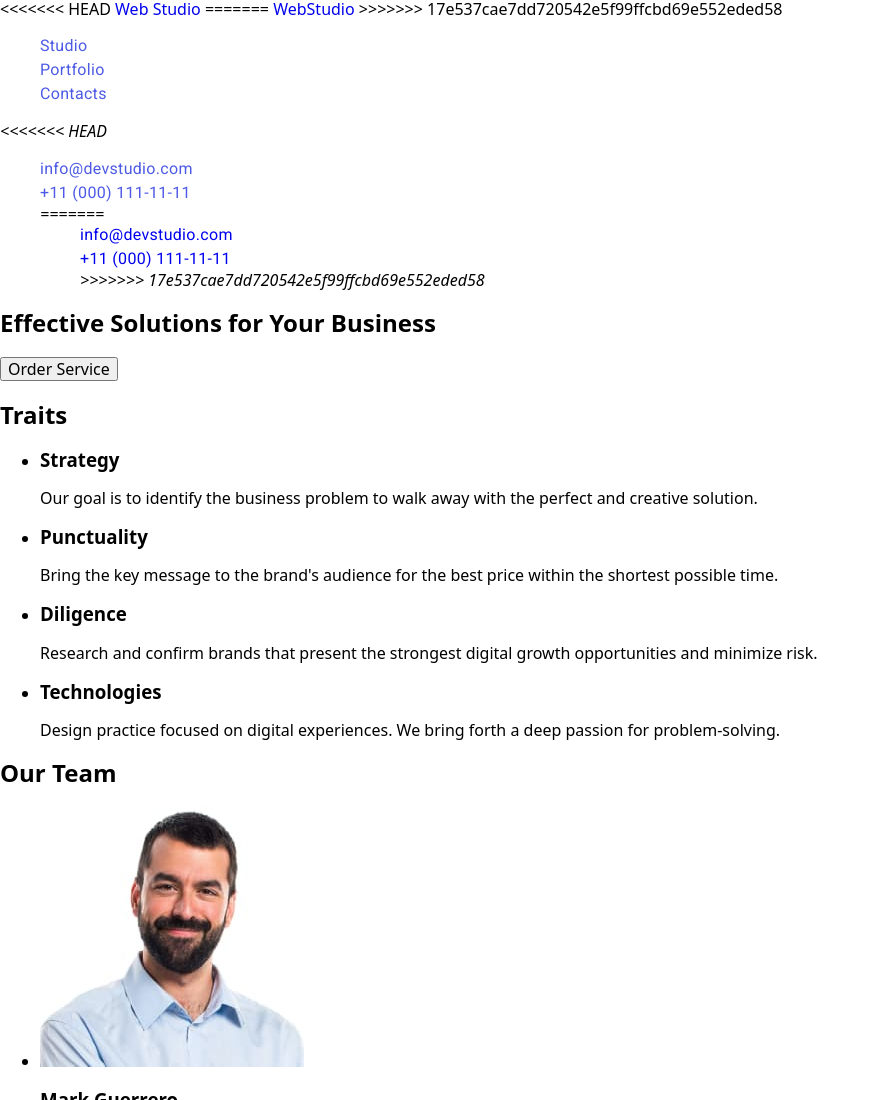
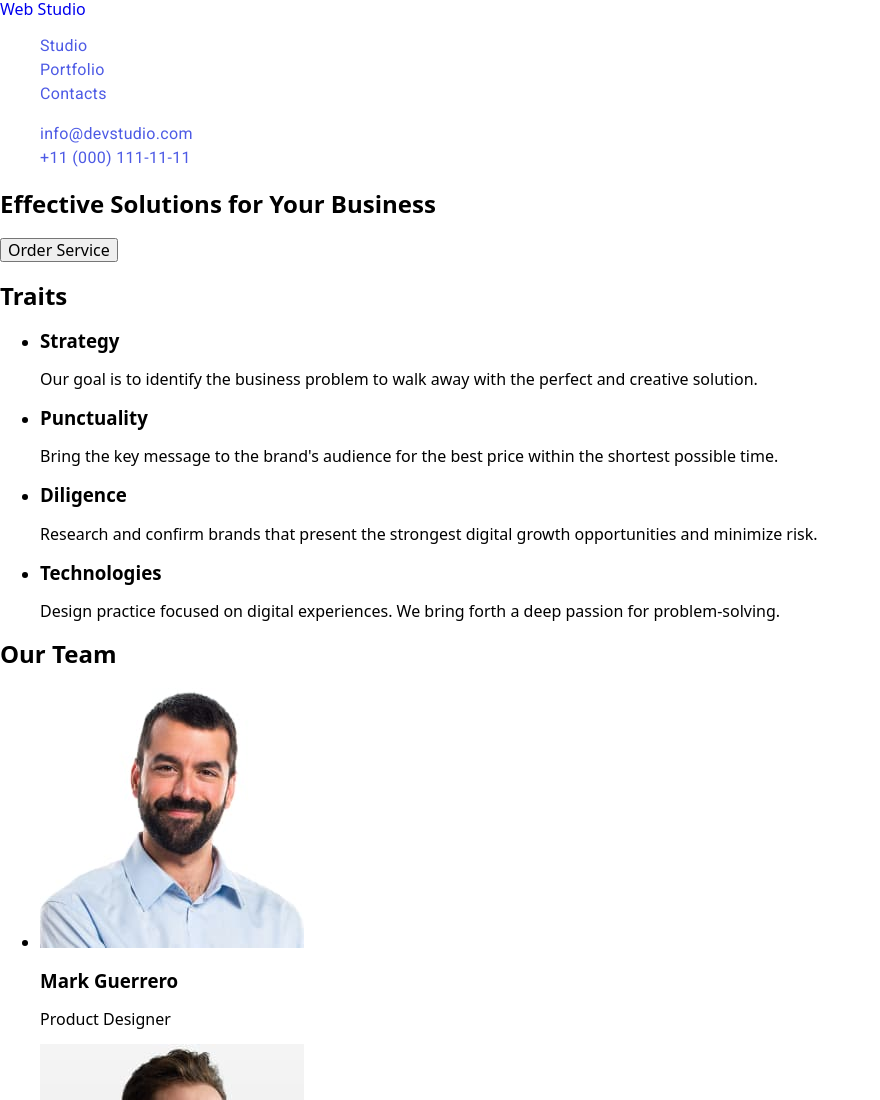
Before and after one commit to Lapik542/goit-markup-hw-02, a plain HTML site: page index.html in a window 1280 px wide. Shown: the top 1100 px of the page, without its empty margins (0-880 px from the left). Drawn offline with nearby package versions, Linux system fonts and the light colour scheme.

Commit message:
index.html

```diff
--- a/index.html
+++ b/index.html
@@ -26,13 +26,10 @@
     <header class="page-header">
       <!-- Navigation links -->
       <nav class="page-navigation">
-<<<<<<< HEAD
         <a class="link logotype" href="./index.html" id="logo"
           ><span class="blue-logo">Web</span> Studio</a
         >
-=======
-        <a class="logotype link" href="./index.html" id="logo"> <span class="blue-text">Web</span>Studio</a>
->>>>>>> 17e537cae7dd720542e5f99ffcbd69e552eded58
+
         <ul class="menu list">
           <li class="menu-item">
             <a class="menu-link link" href="#studio">Studio</a>
@@ -46,7 +43,6 @@
         </ul>
       </nav>
       <address>
-<<<<<<< HEAD
         <ul class="list">
           <li>
             <a class="menu-link link" href="mailto:info@devstudio.com"
@@ -58,12 +54,6 @@
               >+11 (000) 111-11-11</a
             >
           </li>
-=======
-        <ul class="address">
-          <li class="address-list list"><a class="address-link link" href="mailto:info@devstudio.com">info@devstudio.com</a></li>
-          <li class="address-list list"><a class="address-link link" href="tel:+110001111111">+11 (000) 111-11-11</a></li>
->>>>>>> 17e537cae7dd720542e5f99ffcbd69e552eded58
-        </ul>
       </address>
     </header>
     <main>
```
